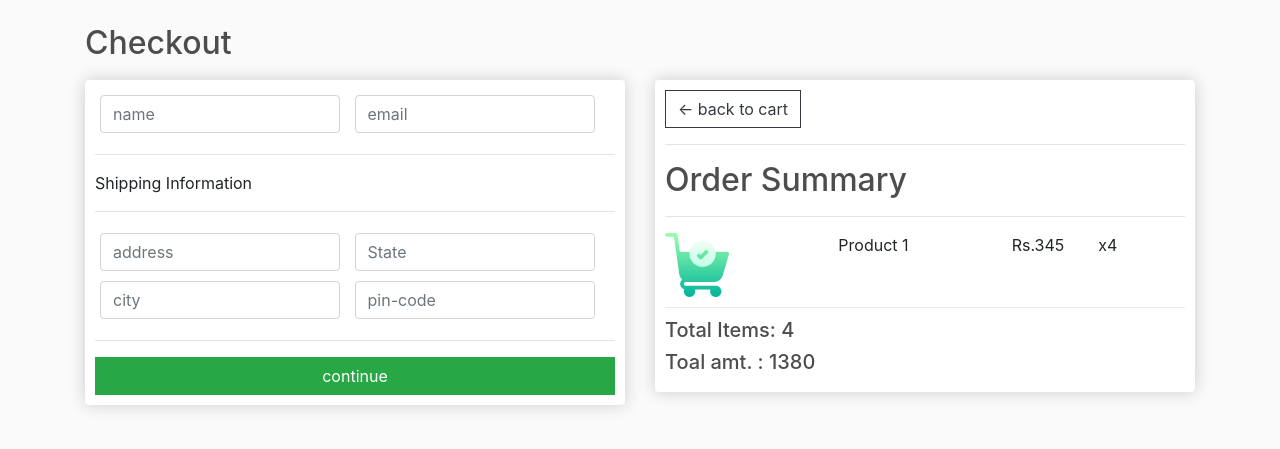
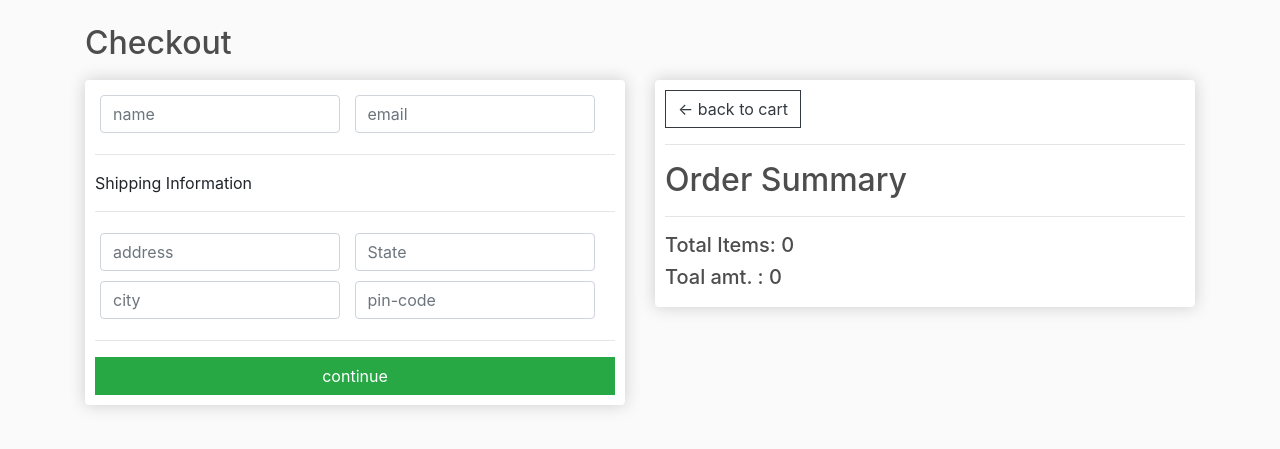
Before and after one commit to jiteshjitsun/djancom, a Django app: page /checkout/ in a window 1280 px wide. Shown: the part 57-506 px from the top of the page. Run offline with Django 3.2, Linux system fonts and the light colour scheme; some libraries are stand-ins or nearby versions.

Commit message:
OrderItem.all() error solved

```diff
--- a/Home/admin.py
+++ b/Home/admin.py
@@ -1,9 +1,9 @@
 from django.contrib import admin
-from .models import Product,Customer,ShippingAddress,Order,OrderItems
+from .models import Product,Customer,ShippingAddress,Order,OrderItem
 
 # Register your models here.
 admin.site.register(Product)
 admin.site.register(Customer)
 admin.site.register(ShippingAddress)
 admin.site.register(Order)
-admin.site.register(OrderItems)
+admin.site.register(OrderItem)
--- a/Home/models.py
+++ b/Home/models.py
@@ -55,7 +55,7 @@ class Order(models.Model):
 
 
 # orders items
-class OrderItems(models.Model):
+class OrderItem(models.Model):
     product = models.ForeignKey(Product, on_delete=models.SET_NULL, null=True)
     order = models.ForeignKey(Order, on_delete=models.SET_NULL, null=True)
     quantity = models.IntegerField(default=0, null=True, blank=True)
--- a/Home/templates/Home/checkout.html
+++ b/Home/templates/Home/checkout.html
@@ -49,14 +49,16 @@
             <hr>
             <h2>Order Summary</h2>
             <hr>
+            {% for item in items %}
             <div class="cart-row">
-                <div style="flex:2"> <img src="{% static 'images/logo.png' %}" alt="" class="row-img"></div>
-                <div style="flex:2"> <p>Product 1</p></div>
-                <div style="flex:1"> <p>Rs.345</p></div>
-                <div style="flex:1"> <p>x4</p></div>
+                <div style="flex:2"> <img src="{{item.product.imgURL}}" alt="" class="row-img" style="width: 100px;"></div>
+                <div style="flex:2"> <p>{{item.product.name}}</p></div>
+                <div style="flex:1"> <p>{{item.product.price|floatformat:2}}</p></div>
+                <div style="flex:1"> <p>{{item.quantity}}</p></div>
             </div>
-            <h5>Total Items: 4</h5>
-            <h5>Toal amt. : 1380</h5>
+            {% endfor %}
+            <h5>Total Items: {{order.get_cart_items}}</h5>
+            <h5>Toal amt. : {{order.get_total}}</h5>
         </div>
     </div>
 </div>
--- a/Home/views.py
+++ b/Home/views.py
@@ -18,5 +18,12 @@ def cart(request):
     return render(request, 'Home/cart.html', context)
 
 def checkout(request):
-    context = {}
+    if request.user.is_authenticated:
+        customer = request.user.customer
+        order, created = Order.objects.get_or_create(customer=customer, complete = False)
+        items = order.orderitem_set.all()
+    else:
+        items = []
+        order = {'get_total': 0, 'get_cart_items': 0 }
+    context = {'items':items, 'order':order}
     return render(request, 'Home/checkout.html', context)
```
Also changed, not shown: Home/migrations/0005_auto_20210927_1550.py (added), Home/migrations/0006_auto_20210927_1636.py (added), Home/migrations/0007_rename_orderitems_orderitem.py (added), db.sqlite3, static/images/Screenshot_2021-07-14_231832.jpg (added).
